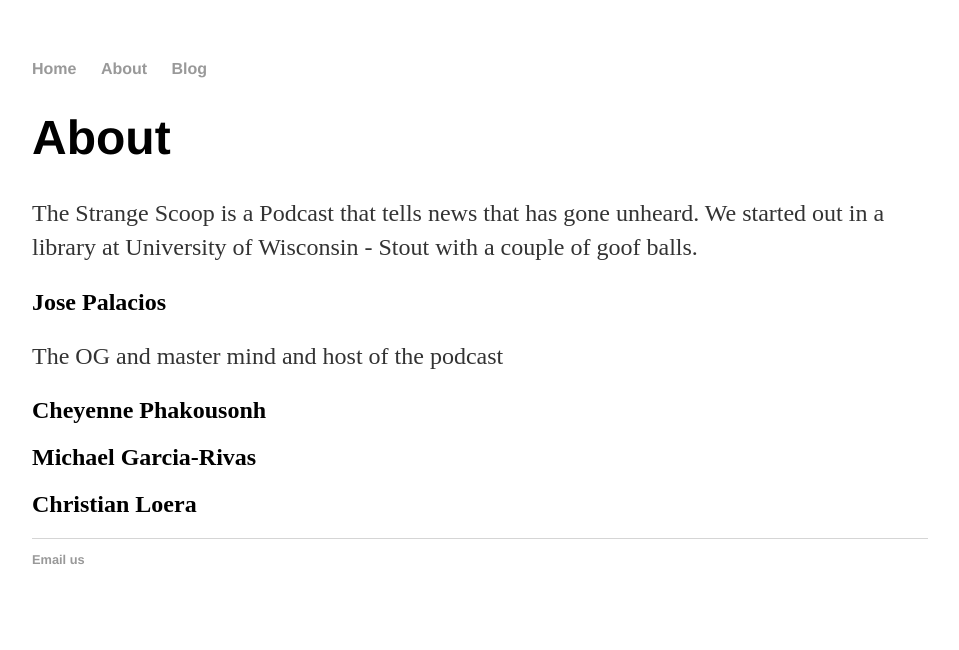
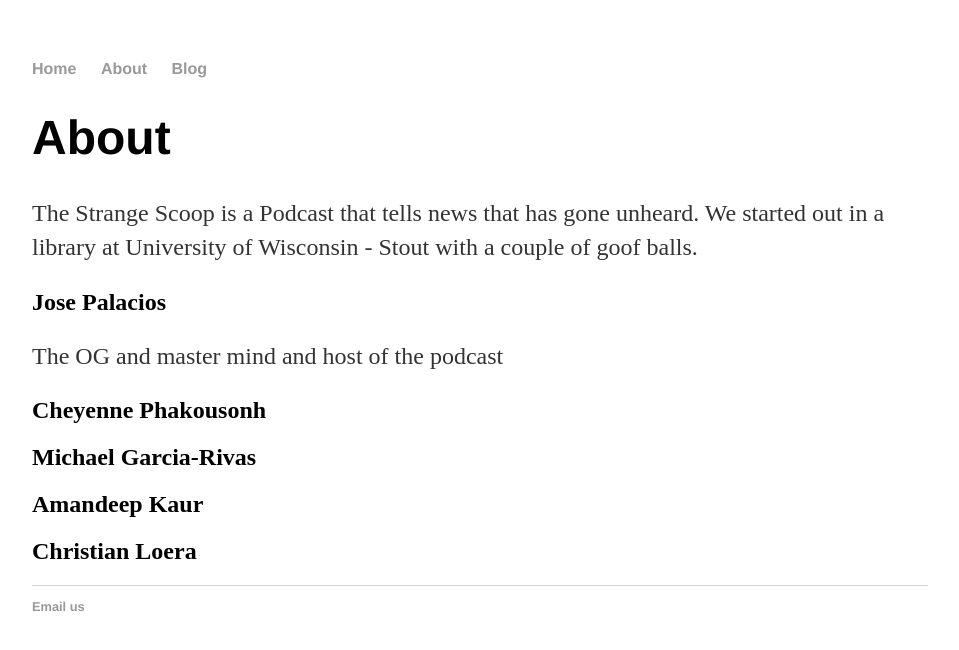
Before and after one commit to strangescoop/strangescoop.github.io, a Jekyll site: the page built from about/index.html, in a window 1280 px wide. Shown: the top 650 px of the page, without its empty margins (160-1119 px from the left). Built offline with Jekyll 4.4.1, drawn with Linux system fonts in a browser that asks for light colours.

Commit message:
Added Amandeep

```diff
--- a/about/index.html
+++ b/about/index.html
@@ -14,5 +14,7 @@ title: About The Strange Scoop
 
    <h2>Michael Garcia-Rivas</h2>
 
+   <h2>Amandeep Kaur</h2>
+
    <h2>Christian Loera</h2>
 </div>
```
